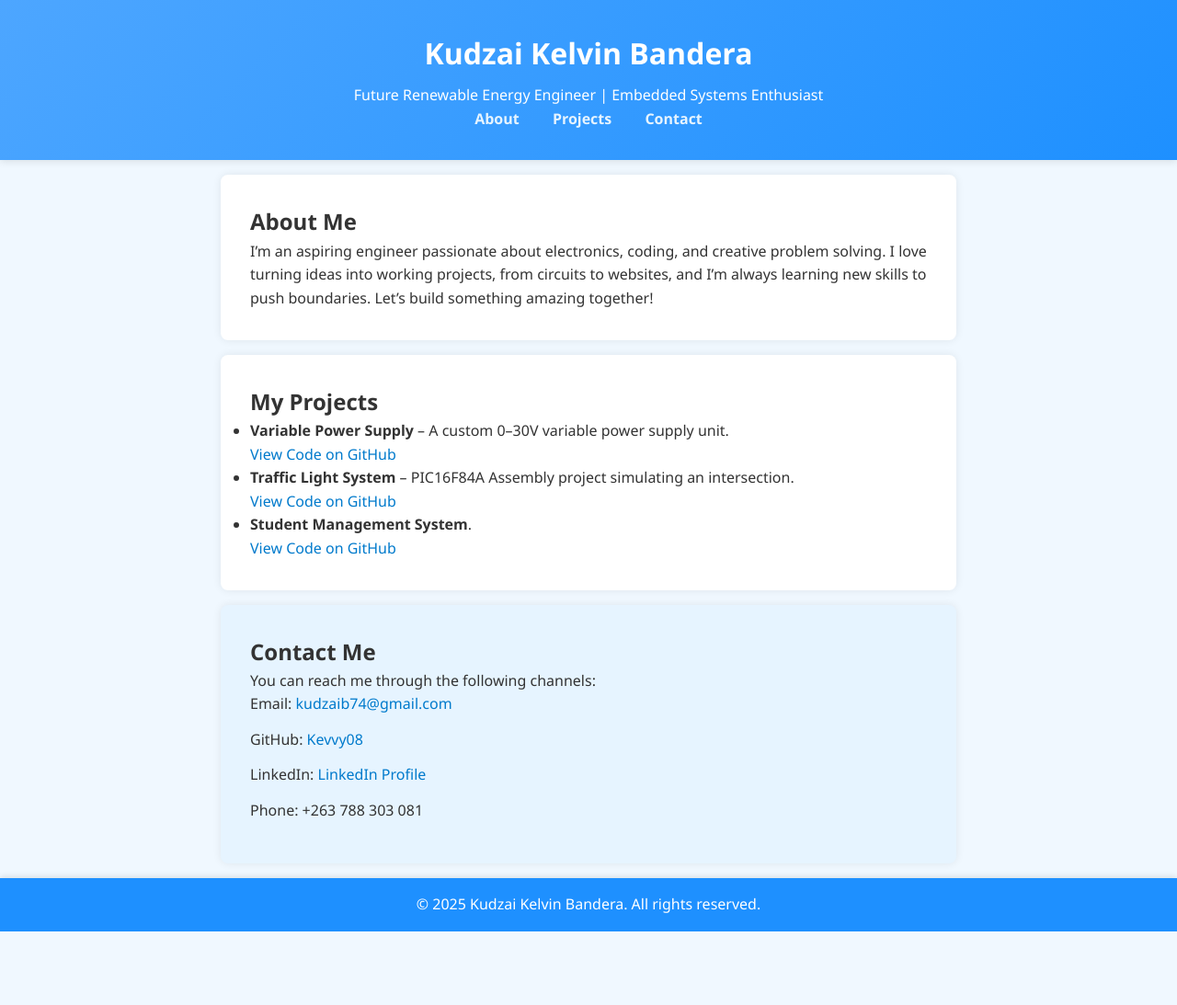
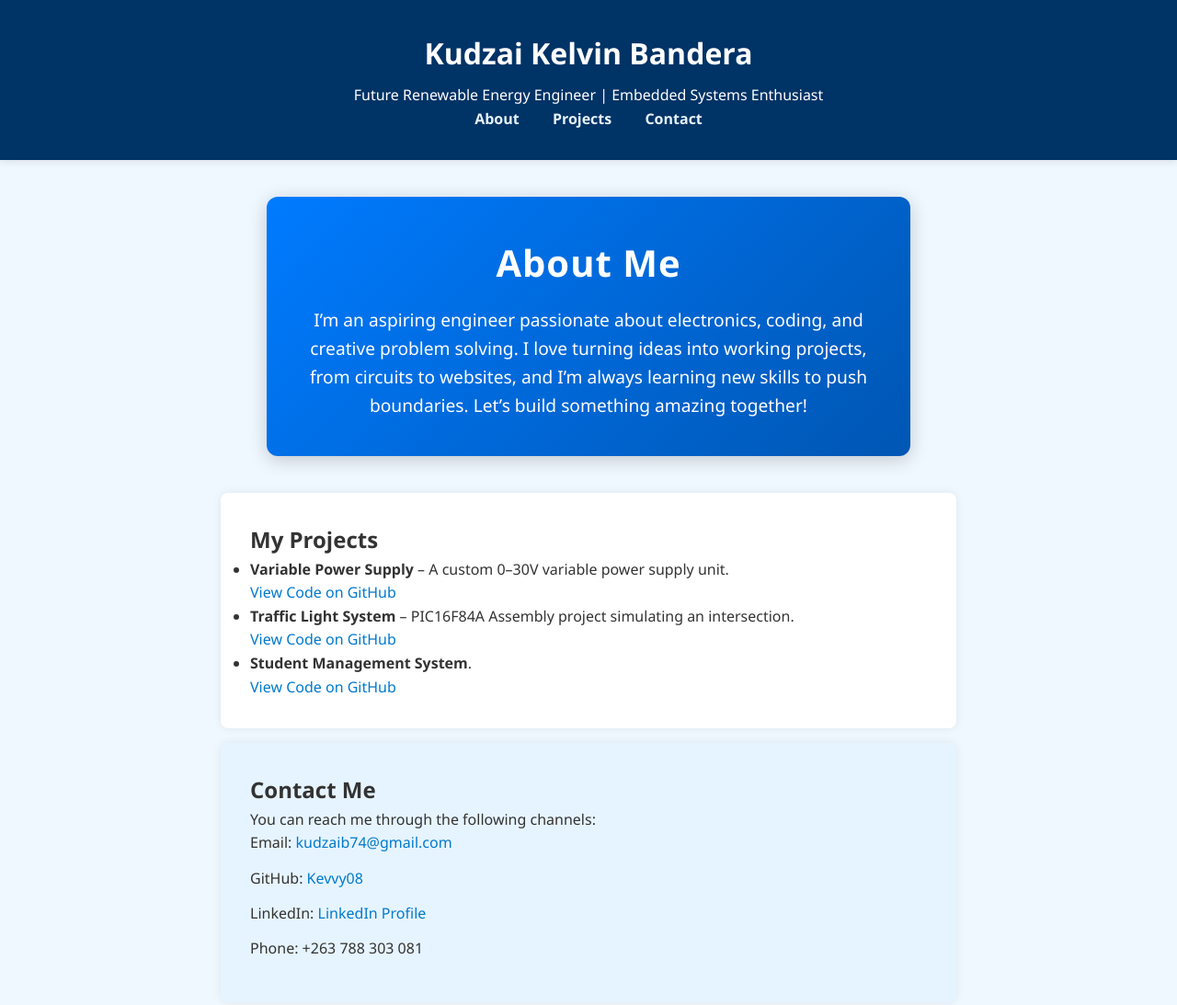
Before and after one commit to Kevvy08/Kevvy08.github.io, a plain HTML site: page index.html in a window 1280 px wide. Shown: the top 1093 px of the page at 92% size. Before the commit the page ends 1013 px from the top, so only its background shows below. Drawn offline with Linux system fonts and the light colour scheme.

Commit message:
Update style.css

```diff
--- a/style.css
+++ b/style.css
@@ -14,13 +14,12 @@ body {
 
 /* Header */
 header {
-  background: linear-gradient(135deg, #4da6ff, #1e90ff); /* light to medium blue gradient */
+  background-color: #003366;  /* dark navy blue */
   color: white;
   padding: 2rem;
   text-align: center;
   box-shadow: 0 2px 8px rgba(0,0,0,0.1);
 }
-
 header h1 {
   margin-bottom: 0.5rem;
 }
@@ -45,7 +44,28 @@ section {
   border-radius: 8px;
   box-shadow: 0 0 10px rgba(0,0,0,0.08);
 }
+.about-section {
+    background: linear-gradient(135deg, #007BFF, #0056b3);
+    color: white;
+    padding: 40px;
+    border-radius: 12px;
+    max-width: 700px;
+    margin: 40px auto;
+    box-shadow: 0 4px 20px rgba(0,0,0,0.2);
+    text-align: center;
+    font-family: 'Segoe UI', sans-serif;
+}
 
+.about-section h2 {
+    font-size: 2.5em;
+    margin-bottom: 15px;
+    letter-spacing: 1px;
+}
+
+.about-section p {
+    font-size: 1.2em;
+    line-height: 1.6;
+}
 /* Links */
 a {
   color: #007acc;
```
